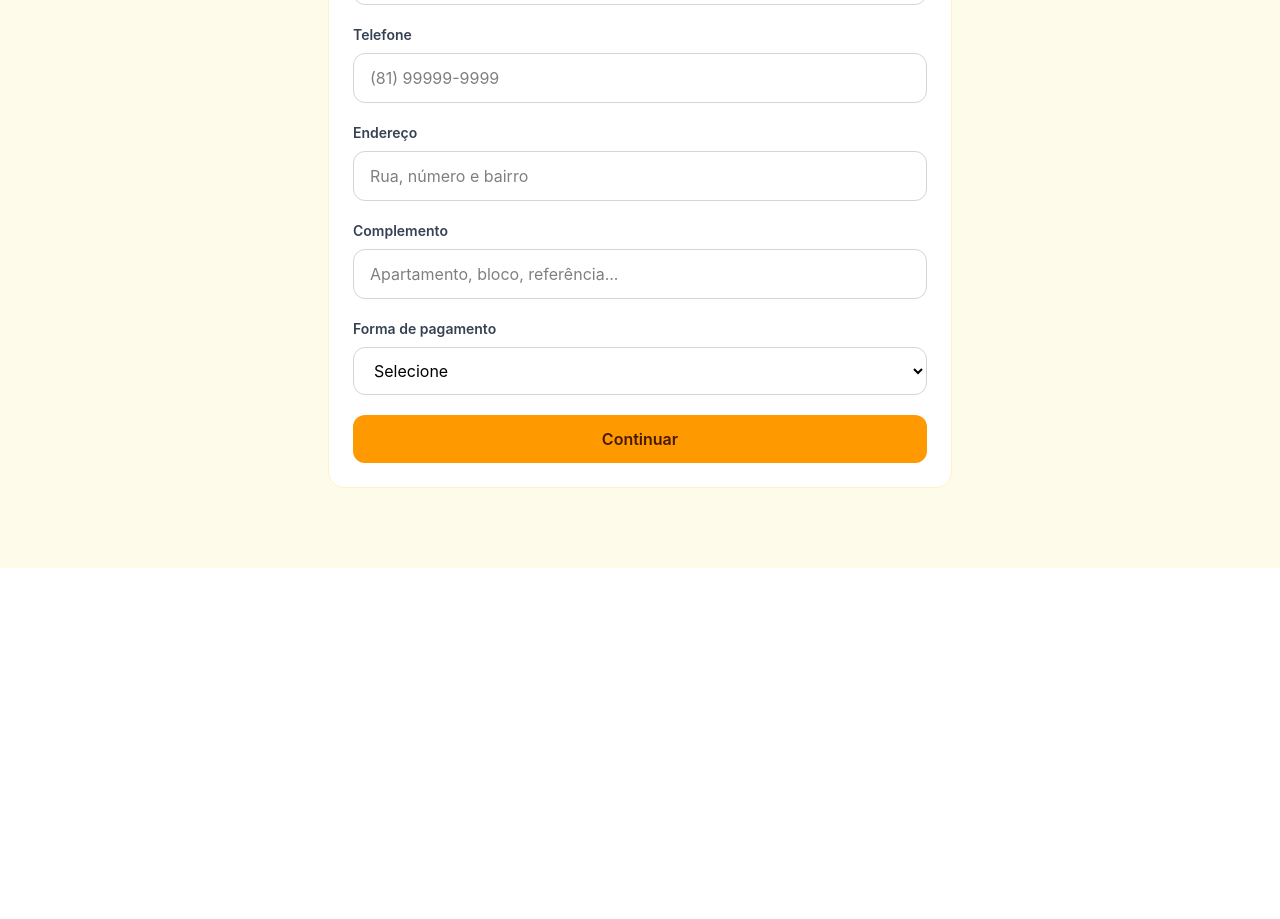
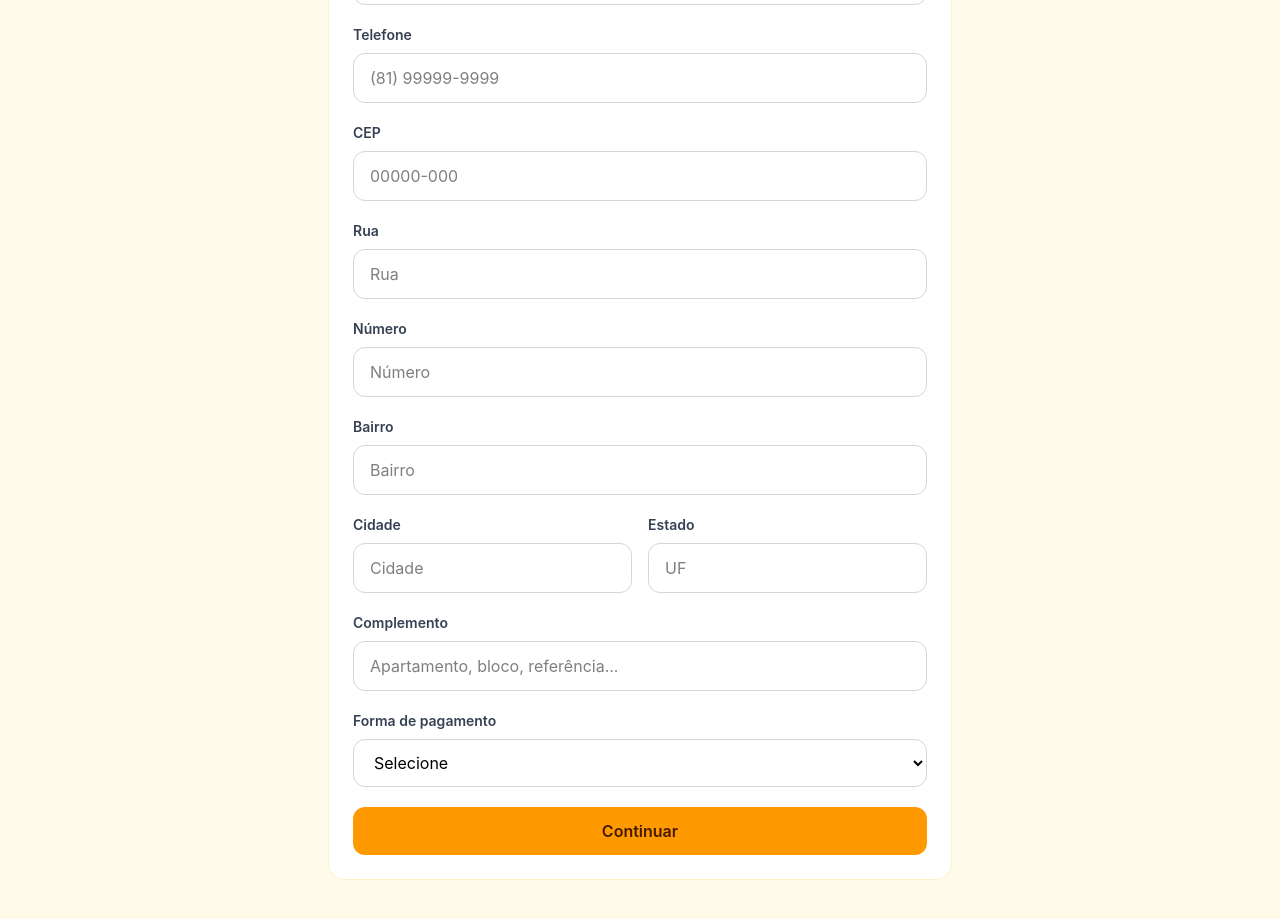
Before and after one commit to Elieonai/brigadeiro-store, a React (Vite) app: page / in a window 1280 px wide. Shown: the part 1600-2519 px from the top of the page. Before the commit the page ends 2168 px from the top, so only its background shows below. Built offline with nearby package versions, Linux system fonts and the light colour scheme.

Commit message:
feat: integrar consulta de endereco por CEP

```diff
--- a/src/App.jsx
+++ b/src/App.jsx
@@ -12,7 +12,12 @@ function App() {
   const [customer, setCustomer] = useState({
     name: '',
     phone: '',
+    cep: '',
     address: '',
+    number: '',
+    neighborhood: '',
+    city: '',
+    state: '',
     complement: '',
     payment: '',
   })
@@ -104,7 +109,10 @@ Total: ${total.toLocaleString('pt-BR', {
 Dados do cliente:
 Nome: ${customer.name}
 Telefone: ${customer.phone}
-Endereço: ${customer.address}
+CEP: ${customer.cep}
+Endereço: ${customer.address}, ${customer.number}
+Bairro: ${customer.neighborhood}
+Cidade: ${customer.city} - ${customer.state}
 Complemento: ${customer.complement || 'Não informado'}
 Forma de pagamento: ${customer.payment}`
 
--- a/src/components/CustomerForm.jsx
+++ b/src/components/CustomerForm.jsx
@@ -2,6 +2,7 @@ import { useState } from 'react'
 
 function CustomerForm({ customer, setCustomer, onSubmit }) {
     const [errors, setErrors] = useState({})
+    const [isLoadingCep, setIsLoadingCep] = useState(false)
 
     function validateForm() {
         const newErrors = {}
@@ -14,8 +15,16 @@ function CustomerForm({ customer, setCustomer, onSubmit }) {
             newErrors.phone = 'Informe seu telefone.'
         }
 
+        if (!customer.cep.trim()) {
+            newErrors.cep = 'Informe seu CEP.'
+        }
+
         if (!customer.address.trim()) {
             newErrors.address = 'Informe seu endereço.'
+        }
+
+        if (!customer.number.trim()) {
+            newErrors.number = 'Informe o número.'
         }
 
         if (!customer.payment) {
@@ -36,15 +45,82 @@ function CustomerForm({ customer, setCustomer, onSubmit }) {
     function handleChange(event) {
         const { name, value } = event.target
 
+        let formattedValue = value
+
+        if (name === 'cep') {
+            formattedValue = value
+                .replace(/\D/g, '')
+                .replace(/^(\d{5})(\d)/, '$1-$2')
+                .slice(0, 9)
+        }
+
         setCustomer((currentCustomer) => ({
             ...currentCustomer,
-            [name]: value,
+            [name]: formattedValue,
         }))
 
         setErrors((currentErrors) => ({
             ...currentErrors,
             [name]: '',
         }))
+    }
+
+    async function handleCepBlur() {
+        const cep = customer.cep.replace(/\D/g, '')
+
+        if (cep.length !== 8) {
+            setErrors((currentErrors) => ({
+                ...currentErrors,
+                cep: 'CEP inválido. Digite 8 números.',
+            }))
+
+            return
+        }
+
+        try {
+            setIsLoadingCep(true)
+
+            const response = await fetch(
+                `https://viacep.com.br/ws/${cep}/json/`
+            )
+
+            if (!response.ok) {
+                throw new Error('Erro ao consultar CEP')
+            }
+
+            const data = await response.json()
+
+            if (data.erro) {
+                setErrors((currentErrors) => ({
+                    ...currentErrors,
+                    cep: 'CEP não encontrado.',
+                }))
+
+                return
+            }
+
+            setCustomer((currentCustomer) => ({
+                ...currentCustomer,
+                address: data.logradouro || '',
+                neighborhood: data.bairro || '',
+                city: data.localidade || '',
+                state: data.uf || '',
+            }))
+
+            setErrors((currentErrors) => ({
+                ...currentErrors,
+                cep: '',
+            }))
+        } catch (error) {
+            console.error(error)
+
+            setErrors((currentErrors) => ({
+                ...currentErrors,
+                cep: 'Não foi possível consultar o CEP.',
+            }))
+        } finally {
+            setIsLoadingCep(false)
+        }
     }
 
     return (
@@ -106,10 +182,43 @@ function CustomerForm({ customer, setCustomer, onSubmit }) {
 
                 <div>
                     <label
+                        htmlFor="cep"
+                        className="block text-sm font-semibold text-gray-700 mb-2"
+                    >
+                        CEP
+                    </label>
+
+                    <input
+                        id="cep"
+                        name="cep"
+                        type="text"
+                        value={customer.cep}
+                        onChange={handleChange}
+                        onBlur={handleCepBlur}
+                        placeholder="00000-000"
+                        maxLength={9}
+                        className="w-full border border-gray-300 rounded-xl px-4 py-3 outline-none focus:border-amber-500"
+                    />
+
+                    {isLoadingCep && (
+                        <p className="text-sm text-amber-700 mt-2">
+                            Buscando endereço...
+                        </p>
+                    )}
+
+                    {errors.cep && (
+                        <p className="text-sm text-red-600 mt-2">
+                            {errors.cep}
+                        </p>
+                    )}
+                </div>
+
+                <div>
+                    <label
                         htmlFor="address"
                         className="block text-sm font-semibold text-gray-700 mb-2"
                     >
-                        Endereço
+                        Rua
                     </label>
 
                     <input
@@ -118,7 +227,7 @@ function CustomerForm({ customer, setCustomer, onSubmit }) {
                         type="text"
                         value={customer.address}
                         onChange={handleChange}
-                        placeholder="Rua, número e bairro"
+                        placeholder="Rua"
                         className="w-full border border-gray-300 rounded-xl px-4 py-3 outline-none focus:border-amber-500"
                     />
 
@@ -127,6 +236,90 @@ function CustomerForm({ customer, setCustomer, onSubmit }) {
                             {errors.address}
                         </p>
                     )}
+                </div>
+
+                <div>
+                    <label
+                        htmlFor="number"
+                        className="block text-sm font-semibold text-gray-700 mb-2"
+                    >
+                        Número
+                    </label>
+
+                    <input
+                        id="number"
+                        name="number"
+                        type="text"
+                        value={customer.number}
+                        onChange={handleChange}
+                        placeholder="Número"
+                        className="w-full border border-gray-300 rounded-xl px-4 py-3 outline-none focus:border-amber-500"
+                    />
+
+                    {errors.number && (
+                        <p className="text-sm text-red-600 mt-2">
+                            {errors.number}
+                        </p>
+                    )}
+                </div>
+
+                <div>
+                    <label
+                        htmlFor="neighborhood"
+                        className="block text-sm font-semibold text-gray-700 mb-2"
+                    >
+                        Bairro
+                    </label>
+
+                    <input
+                        id="neighborhood"
+                        name="neighborhood"
+                        type="text"
+                        value={customer.neighborhood}
+                        onChange={handleChange}
+                        placeholder="Bairro"
+                        className="w-full border border-gray-300 rounded-xl px-4 py-3 outline-none focus:border-amber-500"
+                    />
+                </div>
+
+                <div className="grid sm:grid-cols-2 gap-4">
+                    <div>
+                        <label
+                            htmlFor="city"
+                            className="block text-sm font-semibold text-gray-700 mb-2"
+                        >
+                            Cidade
+                        </label>
+
+                        <input
+                            id="city"
+                            name="city"
+                            type="text"
+                            value={customer.city}
+                            onChange={handleChange}
+                            placeholder="Cidade"
+                            className="w-full border border-gray-300 rounded-xl px-4 py-3 outline-none focus:border-amber-500"
+                        />
+                    </div>
+
+                    <div>
+                        <label
+                            htmlFor="state"
+                            className="block text-sm font-semibold text-gray-700 mb-2"
+                        >
+                            Estado
+                        </label>
+
+                        <input
+                            id="state"
+                            name="state"
+                            type="text"
+                            value={customer.state}
+                            onChange={handleChange}
+                            placeholder="UF"
+                            className="w-full border border-gray-300 rounded-xl px-4 py-3 outline-none focus:border-amber-500"
+                        />
+                    </div>
                 </div>
 
                 <div>
```
